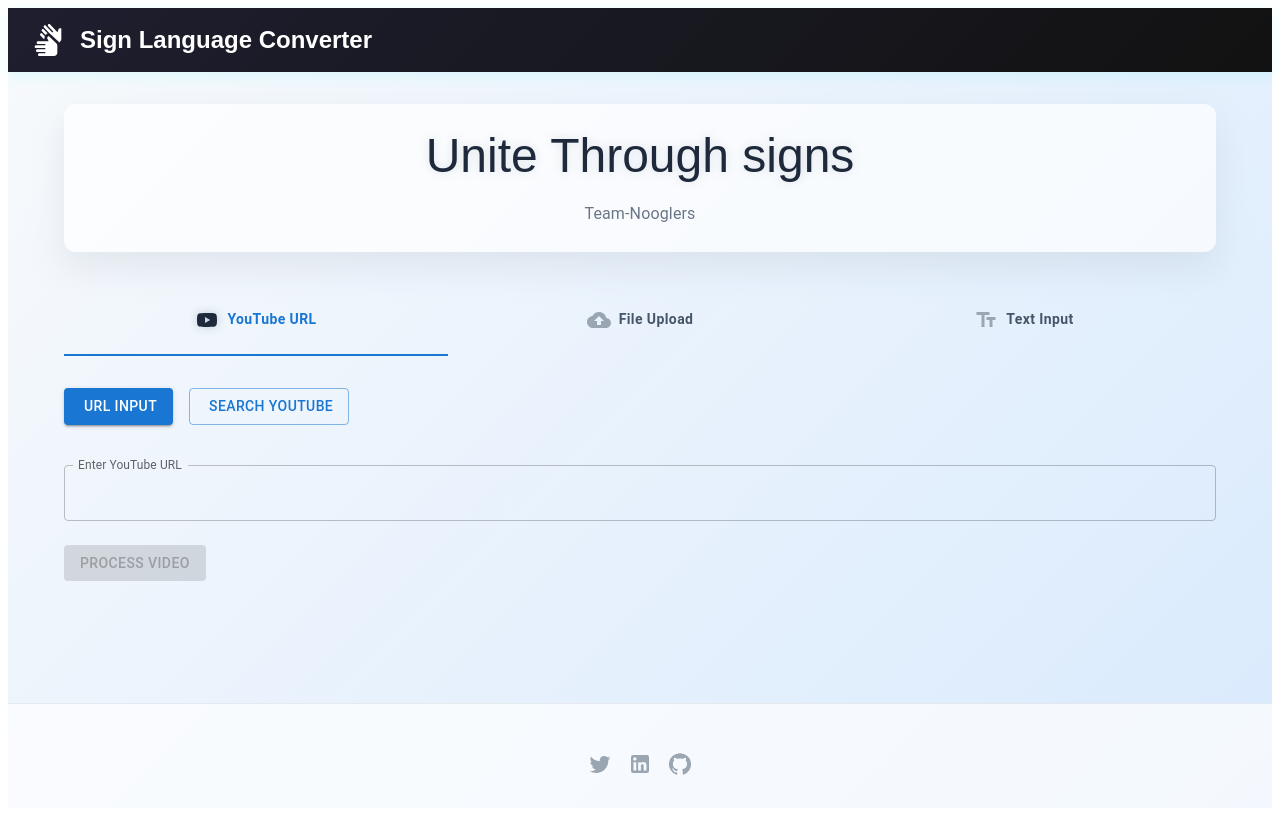
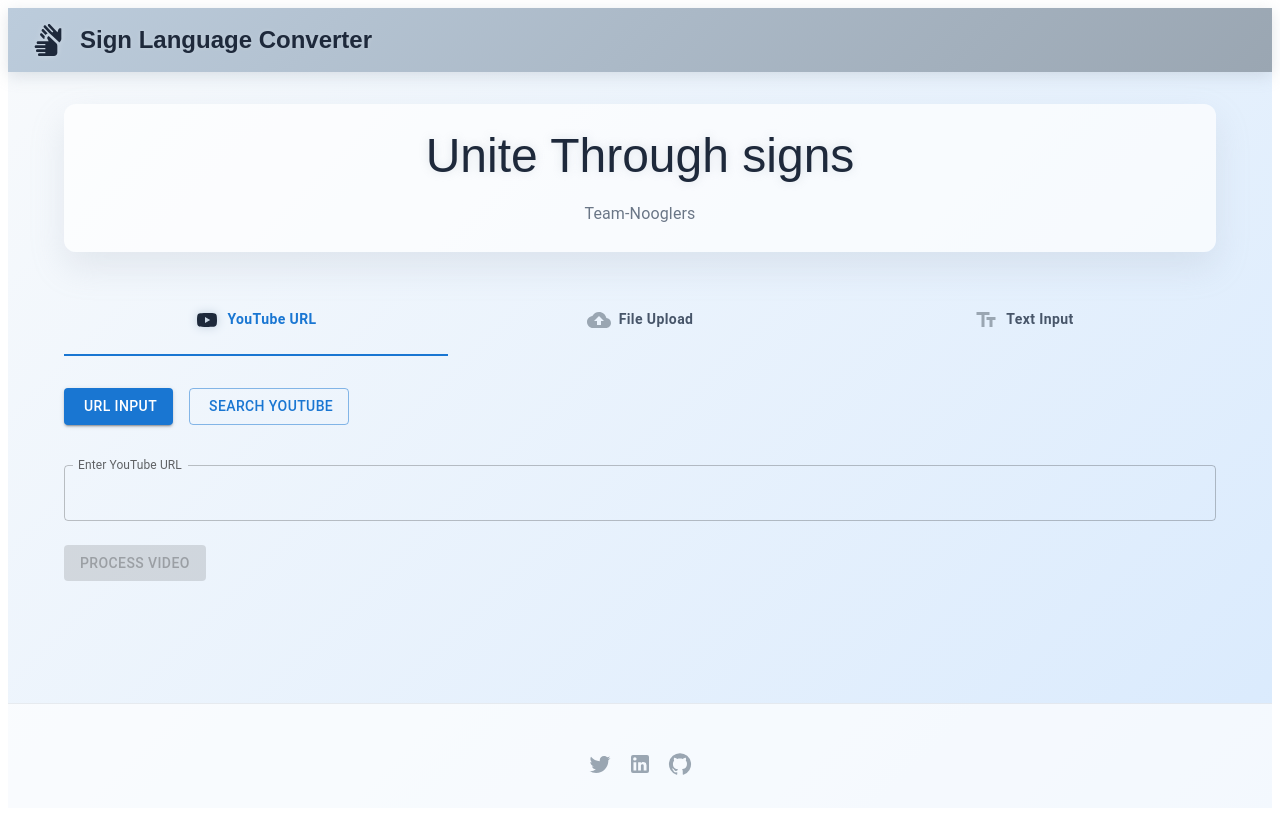
Before and after one commit to Twinn-github09/Web3conf-accessible-AI, a React (Vite) app: page / in a window 1280 px wide. Built offline with nearby package versions, Linux system fonts and the light colour scheme.

Commit message:
Update Header.jsx

```diff
--- a/src/components/Header.jsx
+++ b/src/components/Header.jsx
@@ -1,23 +1,23 @@
 import React from 'react';
-import { AppBar, Toolbar, Typography, Box, Switch, FormControlLabel } from '@mui/material';
-import SignLanguageIcon from '@mui/icons-material/SignLanguage'; // Using MUI icon for accessibility
+import { AppBar, Toolbar, Typography, Box } from '@mui/material';
+import SignLanguageIcon from '@mui/icons-material/SignLanguage';
 
 function Header() {
   return (
     <AppBar
       position="sticky"
       sx={{
-        background: 'linear-gradient(135deg, #1E1E2F, #121212)',
-        boxShadow: '0 4px 15px rgba(0, 255, 255, 0.1)'
+        background: 'linear-gradient(135deg, #BCCCDC, #9AA6B2)',
+        boxShadow: '0 4px 15px rgba(154, 166, 178, 0.3)'
       }}
     >
       <Toolbar sx={{ justifyContent: 'space-between', alignItems: 'center' }}>
         <Box sx={{ display: 'flex', alignItems: 'center', gap: 2 }}>
           <SignLanguageIcon
             sx={{
-              color: 'var(--neon-blue)',
+              color: '#1E293B',
               fontSize: '2rem',
-              filter: 'drop-shadow(0 0 5px var(--neon-blue))'
+              filter: 'drop-shadow(0 0 3px rgba(255, 255, 255, 0.3))'
             }}
           />
           <Typography
@@ -26,14 +26,13 @@ function Header() {
             sx={{
               fontFamily: 'Montserrat, sans-serif',
               fontWeight: 600,
-              color: 'var(--neon-blue)',
-              textShadow: '0 0 10px var(--accent-glow)'
+              color: '#1E293B',
+              textShadow: '0 0 5px rgba(255, 255, 255, 0.2)'
             }}
           >
             Sign Language Converter
           </Typography>
         </Box>
-
       </Toolbar>
     </AppBar>
   );
```
